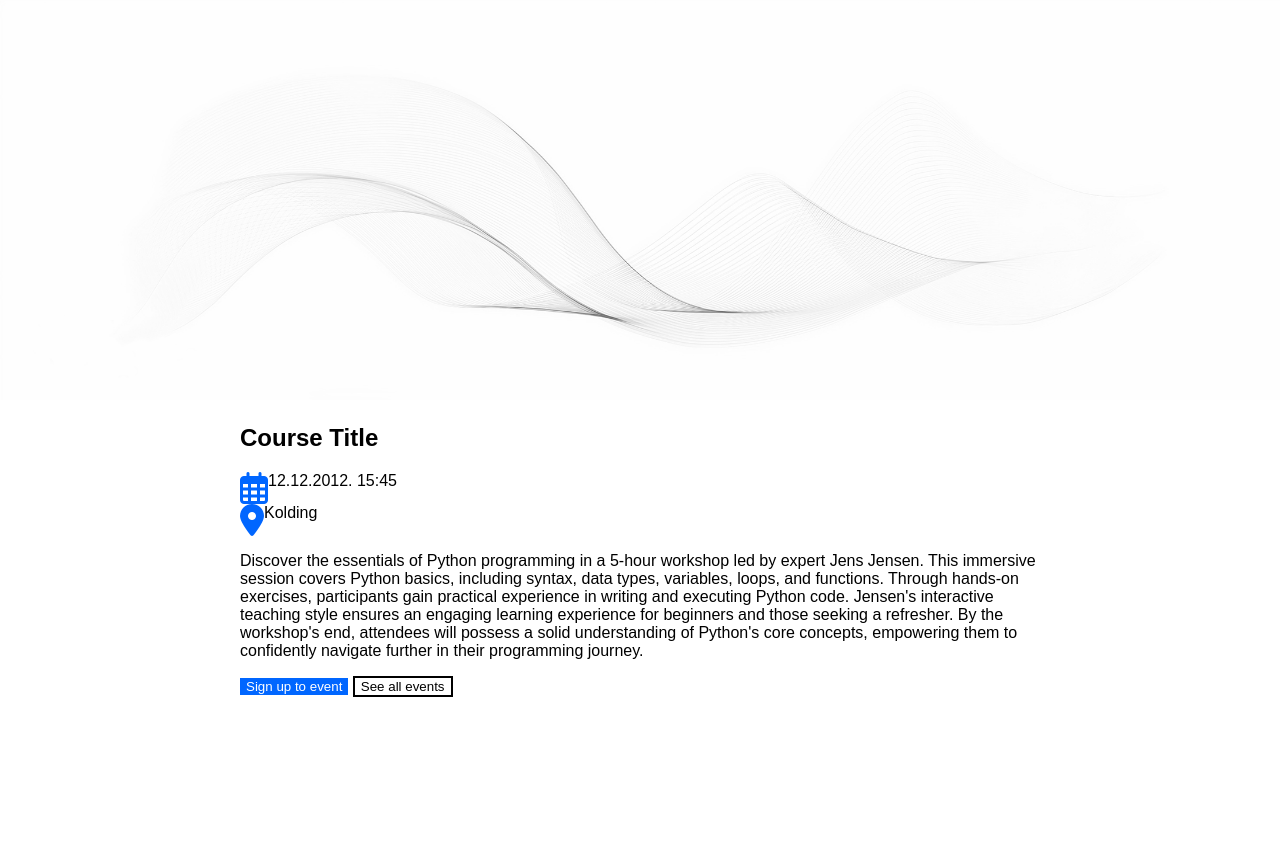
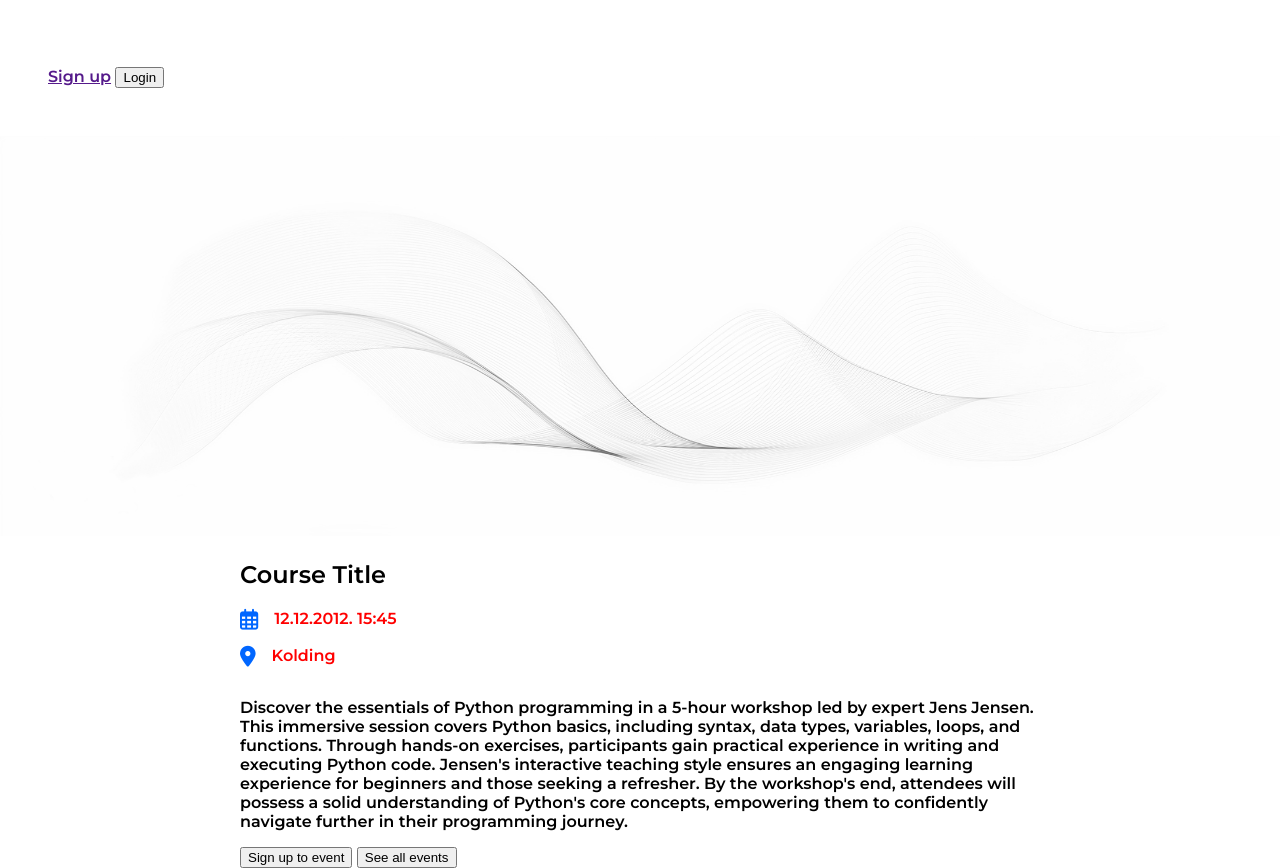
Before and after one commit to Hard-Skills-Station-website/Hard-Skills-Station-website, a website: page course.html in a window 1280 px wide. Before the commit the page ends 800 px from the top, so only its background shows below. Drawn offline with Linux system fonts and the light colour scheme.

Commit message:
css stuff

```diff
--- a/course.html
+++ b/course.html
@@ -9,13 +9,17 @@
     crossorigin="anonymous"
   ></script>
   <link rel="stylesheet" href="/css/global.css">
-  <link rel="stylesheet" href="/css/styles.css">
+  <link rel="stylesheet" href="/css/courseStyles.css">
+  <link rel="preconnect" href="https://fonts.googleapis.com">
+  <link rel="preconnect" href="https://fonts.gstatic.com" crossorigin>
+  <link href="https://fonts.googleapis.com/css2?family=Montserrat:wght@600&display=swap" rel="stylesheet">
+  <script src="/js/loadNavigation.js"></script>
 </head>
 <body>
-    <header></header>
+    <header><div id="nav-placeholder"></div></header>
     <main>
     <div id="courseHeroContainer" ><img id="courseHero" src="/hero75.png" alt=""></div>
-    <section id="courseContainer">
+    <section id="courseWrapper">
         <h1>Course Title</h1>
         <div class="courseInfo">
             <i class="fa-regular fa-calendar-days"></i>
@@ -25,9 +29,11 @@
             <i class="fa-solid fa-location-dot"></i>
             <p>Kolding</p>
         </div>
-    <p>Discover the essentials of Python programming in a 5-hour workshop led by expert Jens Jensen. This immersive session covers Python basics, including syntax, data types, variables, loops, and functions. Through hands-on exercises, participants gain practical experience in writing and executing Python code. Jensen's interactive teaching style ensures an engaging learning experience for beginners and those seeking a refresher. By the workshop's end, attendees will possess a solid understanding of Python's core concepts, empowering them to confidently navigate further in their programming journey.</p>
+        <p id="courseDescription">Discover the essentials of Python programming in a 5-hour workshop led by expert Jens Jensen. This immersive session covers Python basics, including syntax, data types, variables, loops, and functions. Through hands-on exercises, participants gain practical experience in writing and executing Python code. Jensen's interactive teaching style ensures an engaging learning experience for beginners and those seeking a refresher. By the workshop's end, attendees will possess a solid understanding of Python's core concepts, empowering them to confidently navigate further in their programming journey.</p>
+       <div class="cta-buttons">
         <button class="cta-1">Sign up to event</button>
         <button class="cta-2">See all events</button>
+        </div>
     </section>
     </main>
     <footer></footer>
--- /dev/null
+++ b/css/courseStyles.css
@@ -0,0 +1,24 @@
+
+.courseInfo {
+    display: flex;
+    flex-direction: row;
+  }
+  .courseInfo > i {
+    font-size: 1.3rem;
+    margin: 0 1rem 1rem 0;
+  }
+  .courseInfo > p {
+    margin: 0;
+    color: red;
+  }
+  #courseWrapper {
+    padding: 0 15rem;
+  }
+  #courseHeroContainer {
+    min-height: 30vh;
+    text-align: center;
+  }
+  #courseHero {
+    height: 50vh;
+    width: 100%;
+  }
--- a/css/styles.css
+++ b/css/indexStyles.css
@@ -205,22 +205,3 @@ footer {
     max-width: 30%; /* Fixed width on larger screens */
   }
 }
-
-.courseInfo {
-  display: flex;
-  flex-direction: row;
-}
-.courseInfo > p {
-  margin: 0;
-}
-#courseContainer {
-  padding: 0 15rem;
-}
-#courseHeroContainer {
-  min-height: 30vh;
-  text-align: center;
-}
-#courseHero {
-  height: 50vh;
-  width: 100%;
-}
```
Also changed, not shown: index.html (+1 -1 lines), 1 other file. Lines whose indentation alone changed are shown as unchanged.
